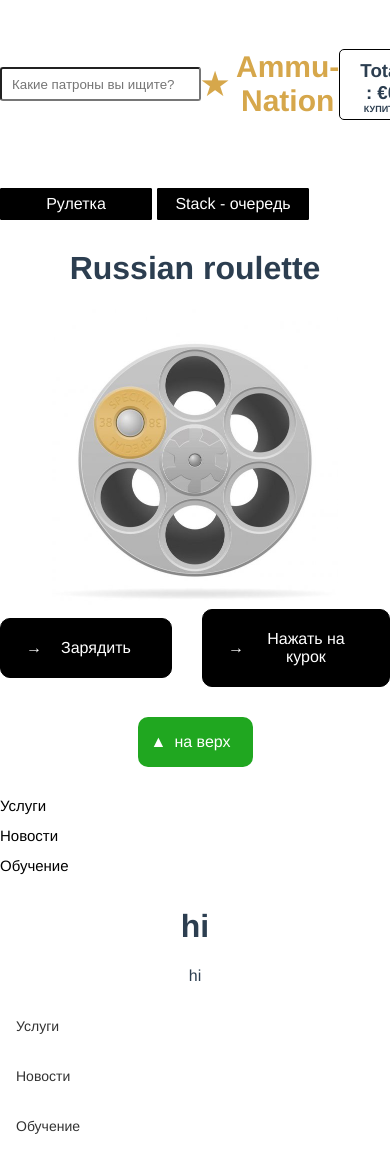
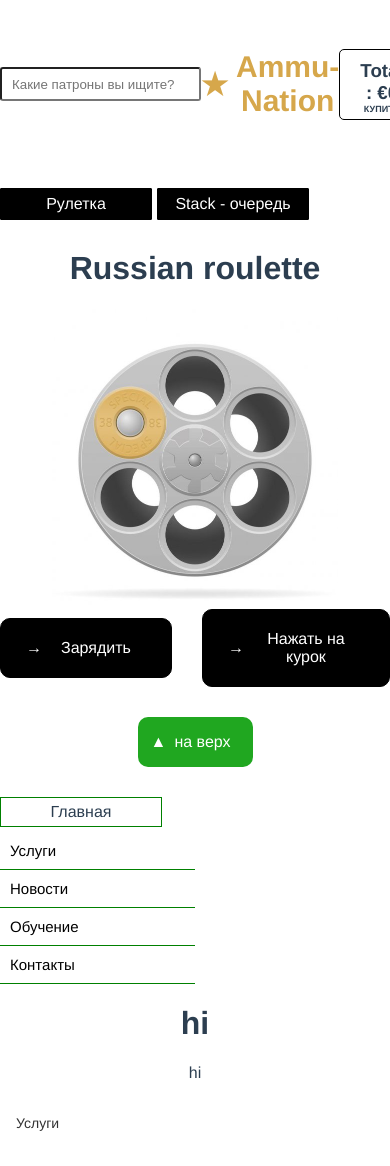
Before and after one commit to VladSapozhnik/docker-vuejs, a Vue app: page / in a window 390 px wide. Shown: the top 1166 px of the page. Built offline with nearby package versions, Linux system fonts and the light colour scheme.

Commit message:
fix mobile list

```diff
--- a/public/static/menu.json
+++ b/public/static/menu.json
@@ -2,54 +2,54 @@
     "list": [
         {
             "title": "Услуги",
-            "href": "item1",
+            "href": "service",
             "stepBack": "Назад",
             "item": [
                 {
-                    "title": "Hello, list 1, item 1",
-                    "href": "item1-result1",
+                    "title": "Услуги, услуга доставки, item 1",
+                    "href": "service-item",
                     "stepBack": "Назад",
                     "result": [
                         {
-                            "title": "Hello, list 1, item 1 result"
+                            "title": "Услуги, результат один"
                         },
                         {
-                            "title": "Hello, list 1, item 1 result 2"
+                            "title": "Услуги, результат два"
                         },
                         {
-                            "title": "Hello, list 1, item 1 result 3"
+                            "title": "Услуги, результат один 3"
                         }
                     ]
                 },
                 {
-                    "title": "Hello 1, list 1, item 2",
-                    "href": "item1-result2",
+                    "title": "Услуги, услуга вывоза, item 2",
+                    "href": "service-item2",
                     "stepBack": "Назад",
                     "result": [
                         {
-                            "title": "Hello 1, list 1, item 2 result 1"
+                            "title": "Услуги, результат один 2.1"
                         },
                         {
-                            "title": "Hello 1, list 1, item 2 result 2"
+                            "title": "Услуги, результат один 2.2"
                         },
                         {
-                            "title": "Hello 1, list 1, item 2 result 3"
+                            "title": "Услуги, результат один 2.3"
                         }
                     ]
                 },
                 {
-                    "title": "Hello 3, list 1, item 3",
-                    "href": "item1-result3",
+                    "title": "Услуги, услуга хз, item 3",
+                    "href": "service-item3",
                     "stepBack": "Назад",
                     "result": [
                         {
-                            "title": "Hello, list 1, item 3 result 1"
+                            "title": "Услуги, результат один 3.1"
                         },
                         {
-                            "title": "Hello, list 1, item 3 result 2"
+                            "title": "Услуги, результат один 3.2"
                         },
                         {
-                            "title": "Hello, list 1, item 3 result 3"
+                            "title": "Услуги, результат один 3.3"
                         }
                     ]
                 }
@@ -57,44 +57,44 @@
         },
         {
             "title": "Новости",
-            "href": "item2",
+            "href": "news",
             "stepBack": "Назад",
             "item": [
                 {
                     "title": "Hello, list 2, item 1",
-                    "href": "item2-result1",
+                    "href": "news-item1",
                     "stepBack": "Назад",
                     "result": [
                         {
-                            "title": "Hello, list 1, item 1, result 1"
+                            "title": "Новости, результат один 1"
                         },
                         {
-                            "title": "Hello, list 1, item 1, result 2"
+                            "title": "Новости, результат один 2"
                         },
                         {
-                            "title": "Hello, list 1, item 1, result 3"
+                            "title": "Новости, результат один 3"
                         },
                         {
-                            "title": "Hello, list 1, item 1, result 4"
+                            "title": "Новости, результат один 4"
                         }
                     ]
                 },
                 {
                     "title": "Hello 2, list 2, item 2",
-                    "href": "item2-result2",
+                    "href": "news-item2",
                     "stepBack": "Назад",
                     "result": [
                         {
-                            "title": "Hello, list 1, item 2, result 1"
+                            "title": "Новости, результат один 2.1"
                         },
                         {
-                            "title": "Hello, list 1, item 2, result 2"
+                            "title": "Новости, результат один 2.2"
                         },
                         {
-                            "title": "Hello, list 1, item 2, result 3"
+                            "title": "Новости, результат один 2.3"
                         },
                         {
-                            "title": "Hello, list 1, item 2, result 4"
+                            "title": "Новости, результат один 2.4"
                         }
                     ]
                 }
@@ -102,64 +102,154 @@
         },
         {
             "title": "Обучение",
-            "href": "item3",
+            "href": "training",
             "stepBack": "Назад",
             "item": [
                 {
                     "title": "Hello 3, list 1, item 1",
-                    "href": "item3-result1",
+                    "href": "training-item1",
                     "stepBack": "Назад",
                     "result": [
                         {
-                            "title": "Hello 3, list 1, item 1, result "
+                            "title": "Обучение, результат один 1 "
                         },
                         {
-                            "title": "Hello 3, list 1, item 1, result 2"
+                            "title": "Обучение, результат один 2"
                         },
                         {
-                            "title": "Hello 3, list 1, item 1, result 3"
+                            "title": "Обучение, результат один 3"
                         },
                         {
-                            "title": "Hello 3, list 1, item 1, result 4"
+                            "title": "Обучение, результат один 4"
                         }
                     ]
                 },
                 {
                     "title": "Hello 3, list 1, item 2",
-                    "href": "item3-result2",
+                    "href": "training-item2",
                     "stepBack": "Назад",
                     "result": [
                         {
-                            "title": "Hello 3, list 1, item 2, result "
+                            "title": "Обучение, результат один 2.1 "
                         }
                     ]
                 },
                 {
                     "title": "Hello 3, list 1, item 3",
-                    "href": "item3-result3",
+                    "href": "training-item3",
                     "stepBack": "Назад",
                     "result": [
                         {
-                            "title": "Hello 3, list 1, item 3, result "
+                            "title": "Обучение, результат один 3.1"
                         },
                         {
-                            "title": "Hello 3, list 1, item 3, result 2"
+                            "title": "Обучение, результат один 3.2"
                         },
                         {
-                            "title": "Hello 3, list 1, item 3, result 3"
+                            "title": "Обучение, результат один 3.3"
                         }
                     ]
                 },
                 {
                     "title": "Hello 3, list 1, item 4",
-                    "href": "item3-result4",
+                    "href": "training-item4",
                     "stepBack": "Назад",
                     "result": [
                         {
-                            "title": "Hello 3, list 1, item 4, result "
+                            "title": "Обучение, результат один 4.1"
                         },
                         {
-                            "title": "Hello 3, list 1, item 4, result 2"
+                            "title": "Обучение, результат один 4.2"
+                        }
+                    ]
+                }
+            ]
+        },
+        {
+            "title": "Контакты",
+            "href": "contacts",
+            "stepBack": "Назад",
+            "item": [
+                {
+                    "title": "Hello 3, list 1, item 1",
+                    "href": "contacts-item1",
+                    "stepBack": "Назад",
+                    "result": [
+                        {
+                            "title": "Контакты, результат один 1 "
+                        },
+                        {
+                            "title": "Контакты, результат один 2"
+                        }
+                    ]
+                },
+                {
+                    "title": "Hello 3, list 1, item 2",
+                    "href": "contacts-item2",
+                    "stepBack": "Назад",
+                    "result": [
+                        {
+                            "title": "Контакты, результат один 2.1 "
+                        },
+                        {
+                            "title": "Контакты, результат один 2.2"
+                        },
+                        {
+                            "title": "Контакты, результат один 2.3"
+                        }
+                    ]
+                },
+                {
+                    "title": "Hello 3, list 1, item 3",
+                    "href": "contacts-item3",
+                    "stepBack": "Назад",
+                    "result": [
+                        {
+                            "title": "Контакты, результат один 3.1"
+                        },
+                        {
+                            "title": "Контакты, результат один 3.2"
+                        },
+                        {
+                            "title": "Контакты, результат один 3.3"
+                        }
+                    ]
+                },
+                {
+                    "title": "Hello 3, list 1, item 4",
+                    "href": "contacts-item4",
+                    "stepBack": "Назад",
+                    "result": [
+                        {
+                            "title": "Контакты, результат один 4.1"
+                        },
+                        {
+                            "title": "Контакты, результат один 4.2"
+                        },
+                        {
+                            "title": "Контакты, результат один 4.3"
+                        },
+                        {
+                            "title": "Контакты, результат один 4.4"
+                        },
+                        {
+                            "title": "Контакты, результат один 4.5"
+                        }
+                    ]
+                },
+                {
+                    "title": "Hello 3, list 1, item 3",
+                    "href": "contacts-item5",
+                    "stepBack": "Назад",
+                    "result": [
+                        {
+                            "title": "Контакты, результат один 5.1"
+                        },
+                        {
+                            "title": "Контакты, результат один 5.2"
+                        },
+                        {
+                            "title": "Контакты, результат один 5.3"
                         }
                     ]
                 }
--- a/src/components/Popup.vue
+++ b/src/components/Popup.vue
@@ -1,15 +1,16 @@
 <template>
   <div class="popup" >
     <div class="container">
-        <div v-if="!pending">
+        <div class="menu" v-if="!pending">
             <ul>
+                <div v-if="hrefItem == ''" class="menu-title">Главная</div>
                 <li v-for="menu in menuData.list" :key="menu.id">
-                   <a v-if="hrefItem == ''" @click="menuItem(menu.href)">{{menu.title}}</a>
-                   <a v-if="hrefItem != '' && menu.href == hrefItem">{{menu.stepBack}}</a>
+                    <a v-if="hrefItem == ''" @click="nextStep(menu.href)">{{menu.title}}</a>
+                    <a v-if="hrefItem != '' && menu.href == hrefItem" @click="hrefItem = ''" class="step-back">{{menu.stepBack}}</a>
                     <ul>
                          <li v-for="item in menu.item" :key="item.id">
-                           <a v-if="menu.href == hrefItem" @click="menuItem(item.href)">{{item.title}}</a>
-                           <a v-if="hrefItem != '' && item.href == hrefItem">{{menu.stepBack}}</a>
+                            <a v-if="menu.href == hrefItem" @click="nextStep(item.href)">{{item.title}}</a>
+                            <a v-if="hrefItem != '' && item.href == hrefItem" @click="backStep(menu.href)" class="step-back">{{menu.stepBack}}</a>
                              <ul v-if="item.href == hrefItem">
                                  <li v-for="result in item.result" :key="result.id">
                                      <a>{{result.title}}</a>
@@ -42,7 +43,6 @@ export default {
   data: function () {
     return {
         pending: true,
-        popupHead: '',
         menuData: {},
         hrefItem: ''
     };
@@ -51,15 +51,14 @@ export default {
     this.axios.get("./static/menu.json").then((response) => {
         this.menuData = response.data;
         this.pending = false;
-        console.log(this.menuData);
     });
   },
   methods: {
-    menuItem: function (info) {
-        console.log(info)
+    nextStep: function (info) {
         this.hrefItem = info
-        console.log(info)
-        console.log(this.hrefItem)
+    },
+    backStep: function (stepBack) {
+        this.hrefItem = stepBack
     }
   }
 };
@@ -91,9 +90,39 @@ export default {
         color: #000;
         text-decoration: none;
         text-align: left;
-        padding: 0;
-        height: 30px;
+        padding: 10px 0;
+        display: flex;
+        align-items: center;
+    }
+
+    .menu-title {
+        padding: 5px 10px;
+        border: 1px solid green;
         display: block;
+        width: 140px;
+        margin-bottom: 5px;
+    }
+
+    a.step-back {
+        border: 1px solid green;
+        padding: 5px 10px;
+        display: flex;
+        justify-content: center;
+        align-items: center;
+        width: 140px;
+        margin-bottom: 5px;
+        &:hover {
+            background-color: green;
+            color: #fff;
+        }
+    }
+
+    .menu {
+        width: 50%;
+        li a {
+            border-bottom: 1px solid green;
+            padding-left: 10px;
+        }
     }
 }
 </style>
```
Lines whose indentation alone changed are shown as unchanged.
